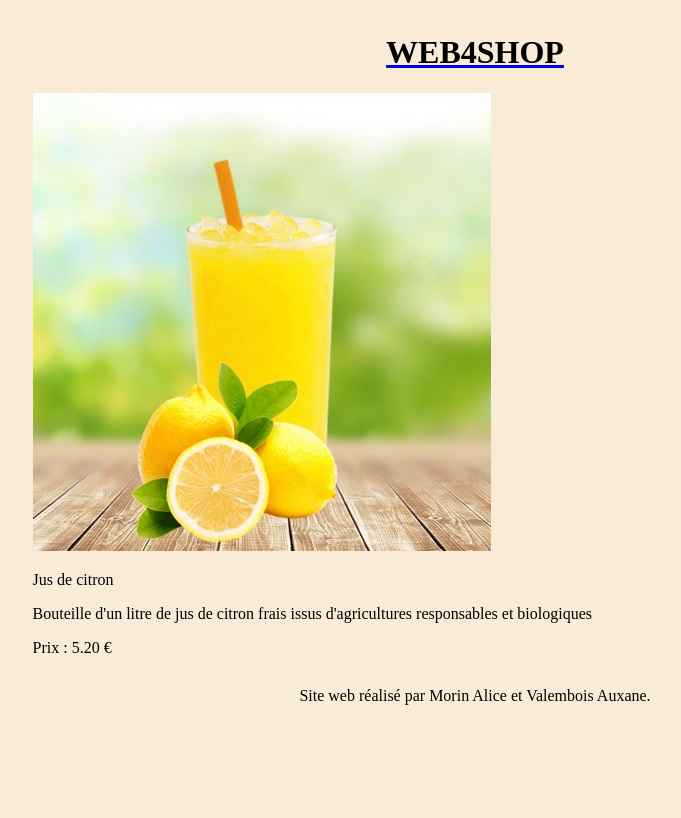
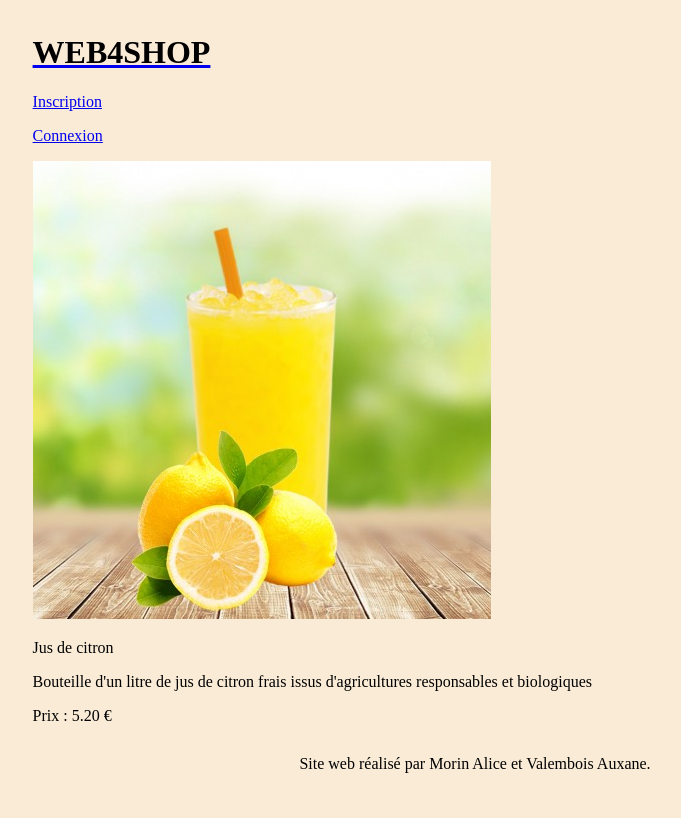
Before and after one commit to pipoujupiter/e-commerce-, a PHP site: page /index.php?vue=produit&action=affiche&id=13 in a window 1280 px wide. Shown: the whole page, without its empty margins (165-846 px from the left). Run offline with PHP 8.4, Linux system fonts and the light colour scheme; data comes from the database, SQL or seed files in the repository.

Commit message:
ajout de la page d'inscription et de connexion mais il y a un problème sur l'ajout des utilisateurs dans la base de données

```diff
--- a/Contenu/style.css
+++ b/Contenu/style.css
@@ -1,5 +1,9 @@
 html,body {
     height: 100%;
+}
+
+#header{
+    text-align: center;
 }
 
 body{
@@ -17,14 +21,14 @@ h1{
     background: antiquewhite;
     width: 70%;
     margin: auto;
-    text-align: justify;
     padding: 5px 20px;
 }
 
 #contenu{
     margin-bottom: 30px;
+    text-align: justify;
 }
 
-#titre, #piedBlog{
+#piedBlog{
     text-align: center;
 }
--- /dev/null
+++ b/Controleur/controleurConnexion.php
@@ -0,0 +1,21 @@
+<?php
+
+require_once 'Modele/connexion.php';
+require_once 'Vue/Vue.php';
+
+class ControleurConnexion{
+    private $connexion;
+
+    public function __construct(){
+        $this->connexion = new Connexion();
+    }
+
+    public function connexion(){
+        $vue=new Vue('Connexion');
+        $vue->generer(array(NULL));
+    }
+
+    public function ctrlVerifierUtilisateur($pseudo,$hashMdp){
+        return $this->connexion->rechercheUtilisateur($pseudo,$hashMdp);
+    }
+}
--- /dev/null
+++ b/Controleur/controleurInscription.php
@@ -0,0 +1,26 @@
+<?php
+
+require_once 'Modele/inscription.php';
+require_once 'Vue/Vue.php';
+
+class ControleurInscription {
+    private $inscription;
+
+    public function __construct(){
+        $this->inscription = new Inscription();
+    }
+
+    // Affiche le formulaire d'inscription
+    public function formulaireInscription(){
+        $vue=new Vue('Inscription');
+        $vue->generer(array(NULL));
+    }
+
+    public function PossibiliteInscription($pseudo){
+       return $this->inscription->possibiliteInscription($pseudo);
+    }
+
+    public function Inscription($pseudo,$hashMdp){
+        $this->inscription->enregistrerUtilisateur($pseudo,$hashMdp);
+    }
+}
--- a/Controleur/controleurListeProduit.php
+++ b/Controleur/controleurListeProduit.php
@@ -1,23 +1,22 @@
 <?php
 require_once 'Modele/produit.php';
-require_once 'Modele/categorie.php';
 require_once 'Vue/vue.php';
 
 class ControleurListeProduit{
     private $produits;
-    // private $categories;
+
 
     public function __construct(){
         $this->produits = new Produit();
-        // $this->categories = new Categorie();
+
     }
 
-    //Affiche la liste des produits
-    public function listeproduits(){
-        $listeProduits = $this->produits->Get_produits();
-        $vue = new Vue("ListeProduit");
-        $vue->generer(array('listeProduits' => $listeProduits));
-    }
+    // //Affiche la liste des produits
+    // public function listeproduits(){
+    //     $listeProduits = $this->produits->Get_produits();
+    //     $vue = new Vue("ListeProduit");
+    //     $vue->generer(array('listeProduits' => $listeProduits));
+    // }
 
     //Affiche la liste des produits selon la catégorie choisie
     public function listeproduitsparcategorie($params){
--- a/Controleur/routeur.php
+++ b/Controleur/routeur.php
@@ -3,18 +3,23 @@
 require_once 'Controleur/controleurAccueil.php';
 require_once 'Controleur/controleurListeProduit.php';
 require_once 'Controleur/controleurProduit.php';
-
+require_once 'Controleur/controleurInscription.php';
+require_once 'Controleur/controleurConnexion.php';
 require_once 'Vue/vue.php';
 
 class Routeur {
     private $ctrlAccueil;
     private $ctrlListeProduit;
     private $ctrlProduit;
+    private $ctrlInscription;
+    private $ctrlConnexion;
 
     public function __construct(){
         $this->ctrlAccueil = new ControleurAccueil();
         $this->ctrlListeProduit = new ControleurListeProduit();
         $this->ctrlProduit = new ControleurProduit();
+        $this->ctrlInscription = new ControleurInscription();
+        $this->ctrlConnexion = new ControleurConnexion();
 
     }
 
@@ -44,23 +49,63 @@ class Routeur {
                     }
 
                 }
+                else if($_GET['action']=='inscription'){
+                    if(!$_SESSION['connecte']){ //Si l'utilisateur n'est pas connecté on affiche la page de connexion
+                      $this->ctrlInscription->formulaireInscription();
+
+                      if(isset($_POST['validerInscription'])){
+
+                        if($this->Get_parametre($_POST,'mdpInscription')==$this->Get_parametre($_POST,'confirmerMdpInscription')){
+                          $pseudo=$this->Get_parametre($_POST,'utilisateurInscription');
+
+                          if($this->ctrlInscription->PossibiliteInscription($pseudo)){
+                            $hashMdpInscription=sha1($this->Get_parametre($_POST,'mdpInscription'));
+                            $this->ctrlInscription->Inscription($pseudo,$hashMdpInscription);
+                            $_SESSION['connecte']=true; //Une fois enregistré on connecte l'utilisateur
+                            $_SESSION['utilisateur']=$pseudo;
+                            header('Location:index.php');
+                          }
+                          else{
+                            throw new Exception("Utilisateur déjà existant");
+                          }
+                        }
+                        else{
+                          throw new Exception("Le mot de passe n'est pas le même");
+                        }
+                      } //Sil'utilisateur est déjà connecté on le déconnecte
+                    }
+                    else{
+                      $_SESSION['connecte']=false;
+                      header('Location:index.php');
+
+                    }
+                  }
+                  else if($_GET['action']='connexion'){
+                    $this->ctrlConnexion->connexion();
+                    if(isset($_POST['validerConnexion'])){
+
+                      $pseudo=$this->Get_parametre($_POST,'pseudoConnexion');
+                      $hashMdpConnexion=sha1($this->Get_parametre($_POST,'mdpConnexion'));
+
+                      if($this->ctrlConnexion->ctrlVerifierUtilisateur($pseudo,$hashMdpConnexion)){
+                        $_SESSION['connecte']=true;
+                        $_SESSION['utilisateur']=$pseudo;
+                        header('Location:index.php');
+                      }
+                      else{
+                        throw new Exception("Utilisateur non enregistré");
+                      }
+                    }
+                  }
+                  else{
+                    throw new Exception("Action non valide");
+                  }
             }
             else { // Aucune action définie : affichage de l'accueil
                 $this->ctrlAccueil->listecategorie();
             }
 
-
-
-
-            // if (!isset($_GET['action']))
-            //     $action='liste';
-            //     ctrlAcceuil->
-            // elseif (isset($actions[$_GET['action']]))
-            //     $action = $_GET['action'];
-            // else
-            //     throw new Exception("L'action ".$_GET['action']." n'est pas valable pour la vue.");
-
-            }
+        }
 
         catch(Exception $e){
             $this->erreur($e->getMessage());
--- a/Modele/categorie.php
+++ b/Modele/categorie.php
@@ -5,9 +5,6 @@ class Categorie extends Modele {
 
     // Renvoie la liste des catégories par odre croissant de numéro d'identification
     public function Get_categories() {
-        /*$bdd = getBdd();
-
-        $categories = $bdd->query('select id as id, name as name from categories');*/
         $sql = 'SELECT id AS id, name AS name FROM categories';
         $categories = $this->executerRequete($sql);
         return $categories;
--- /dev/null
+++ b/Modele/connexion.php
@@ -0,0 +1,13 @@
+<?php
+
+require_once 'Modele/modele.php';
+
+class Connexion extends Modele {
+
+    //Renvoie vrai si l'utilisateur existe dans la bd, faux sinon
+    public function rechercheUtilisateur($pseudo,$hashMdp){
+        $sql='SELECT * FROM logins WHERE username=? AND password=?';
+        $resultat=$this->executerRequete($sql,array($pseudo,$hashMdp));
+        return ($resultat->RowCount()==1);
+    }
+}
--- /dev/null
+++ b/Modele/inscription.php
@@ -0,0 +1,19 @@
+<?php
+
+require_once 'Modele/Modele.php';
+
+class Inscription extends Modele {
+
+    //Renvoie vrai si l'utilisateur peut être crée, faux sinon
+    public function possibiliteInscription($pseudo){
+        $sql='SELECT username FROM logins WHERE username=?';
+        $resultat=$this->executerRequete($sql,array($pseudo));
+        return ($resultat->RowCount()==0);
+    }
+
+    //Insère le nouvel utilisateur dans la table logins
+    public function enregistrerUtilisateur($pseudo,$hashMdp){
+        $sql='INSERT INTO logins VALUES (NULL,"1",?,?)';
+        $this->executerRequete($sql,array($pseudo,$hashMdp));
+    }
+}
--- a/Modele/produit.php
+++ b/Modele/produit.php
@@ -3,26 +3,15 @@ require_once 'Modele/Modele.php';
 
 class Produit extends Modele {
 
-    // Renvoie la liste de tous les produits triés par odre croissant de numéro d'identification
-    public function Get_produits() {
-
-        // $bdd = getBdd();
-        // $produits = $bdd->query('select id as id, cat_id as catId, name as name, description as description, image as image, price as prix, quantity as quantite from products');
-
-        $sql = 'SELECT id AS id, name AS name FROM products';
-        $produits = $this->executerRequete($sql);
-        return $produits;
-    }
+    // // Renvoie la liste de tous les produits triés par odre croissant de numéro d'identification
+    // public function Get_produits() {
+    //     $sql = 'SELECT id AS id, name AS name FROM products';
+    //     $produits = $this->executerRequete($sql);
+    //     return $produits;
+    // }
 
     //Renvoie la liste des produits appartenant à la catégorie choisie
     public function Get_produitsparcategorie($idCategory){
-        // $bdd=getBdd();
-        // $requete=$bdd->prepare('select id as id, cat_id as catId, name as name, description as description, image as image, price as prix, quantity as quantite from products where cat_id=:id');
-        // $requete->execute(array(":id"=>$idCategory));
-        // echo('<!-- select id as id, cat_id as catId, name as name, description as description, image as image, price as prix, quantity as quantite from products where cat_id=:id -->');
-        // echo('<!-- :id='.$idCategory.' -->');
-        // echo('<!-- count='.$requete->rowCount().' -->');
-        // return $requete->fetchall();
 
         $sql= 'SELECT * FROM products WHERE cat_id = '.$idCategory;
         $produits =$this->executerRequete($sql);
@@ -31,13 +20,6 @@ class Produit extends Modele {
 
     //Renvoie les informations sur un produit
     public function Get_produit($idProduit){
-        // $bdd=getBdd();
-        // $requete=$bdd->prepare('select id as id, cat_id as catId, name as name, description as description, image as image, price as prix, quantity as quantite from products where id=:id');
-        // $requete->execute(array(":id"=>$idProduit));
-        // if($requete->rowCount()==1)
-        //     return $requete->fetch(); //Accès à la première ligne de résultat
-
-        // else throw new Exception("Aucun produit ne correspond à l'identifiant '$idProduit'");
 
         $sql='SELECT * FROM products WHERE id='.$idProduit;
         $produit=$this->executerRequete($sql);
--- a/Vue/gabarit.php
+++ b/Vue/gabarit.php
@@ -1,31 +1,39 @@
 <!doctype html>
 <html lang="fr">
-
     <head>
         <meta charset="UTF-8"/>
         <link rel="stylesheet" href="Contenu/style.css" />
         <title><?= $titre ?></title>
     </head>
-
     <body>
         <div id="global">
             <header>
                 <a href="index.php"><h1 id="titre"> WEB4SHOP </h1></a>
+                <?php
+                    if(!isset($_SESSION['connecte'])){
+                    $_SESSION['connecte']=false;
+                    }
+
+                    if($_SESSION['connecte']){
+                        echo ("<a href= \"index.php?action=inscription\">");
+                        echo ("<p>Déconnexion</p></a>");
+                        echo ('Utilisateur : '.$_SESSION['utilisateur']);
+                        }
+
+                    else{
+                        echo ("<a href= \"index.php?action=inscription\">");
+                        echo ("<p>Inscription</p></a>");
+                        echo ("<a href= \"index.php?action=connexion\">");
+                        echo ("<p>Connexion</p></a>");
+                        }
+                ?>
             </header>
-
             <div id="contenu">
-
                 <?=$contenu ?>
-
             </div>
-
-
             <footer id="piedBlog">
                 Site web réalisé par Morin Alice et Valembois Auxane.
             </footer>
         </div>
     </body>
-
-
-
 </html>
--- a/Vue/vueErreur.php
+++ b/Vue/vueErreur.php
@@ -1,4 +1,4 @@
-<?php $this->titre= 'WEB4SHOP';?>
+<?php $this->titre= 'Erreur';?>
 
 
 
```
Also changed, not shown: Modele/connexionBD.php (deleted, +0 -8 lines), Vue/vueConnexion.php (+8 -8 lines), Vue/vueInscription.php (added, +10 -0 lines), README.txt.
